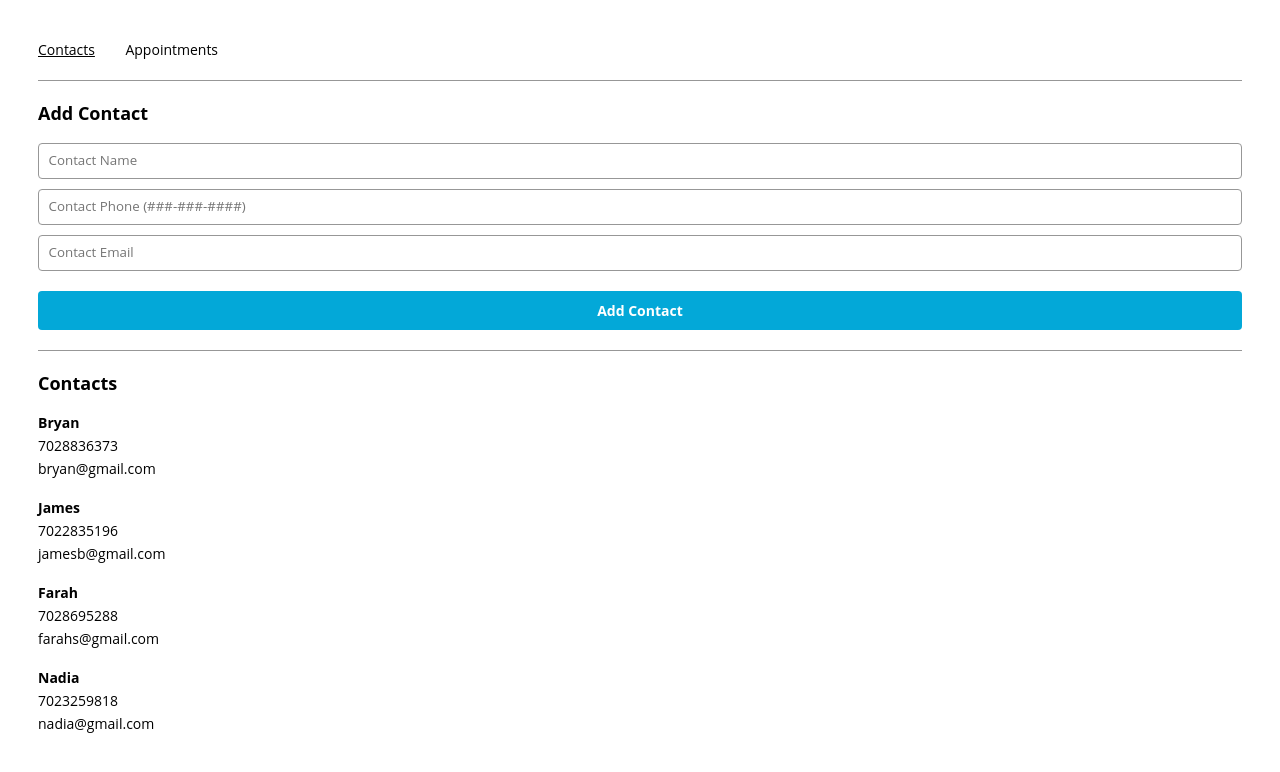
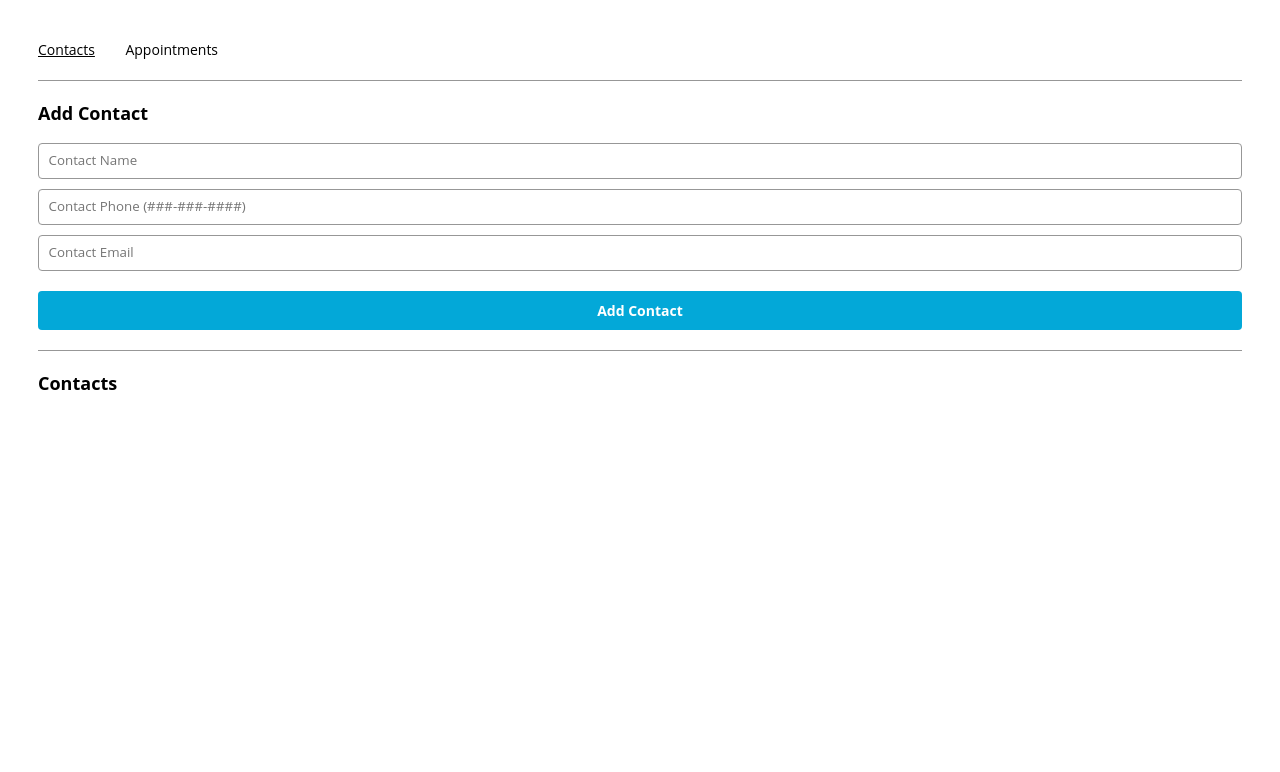
Before and after one commit to alexis-lv/REACT-APPT-PLANNER, a React (Create React App) app: page /contacts in a window 1280 px wide. Shown: the top 772 px of the page. Built offline with nearby package versions, Linux system fonts and the light colour scheme.

Commit message:
remove initial state

```diff
--- a/src/App.js
+++ b/src/App.js
@@ -5,17 +5,8 @@ import { AppointmentsPage } from "./containers/appointmentsPage/AppointmentsPage
 import { ContactsPage } from "./containers/contactsPage/ContactsPage";
 
 function App() {
- const [contacts, setContacts] = useState([
-  { name: 'Bryan', number: 7028836373, email: 'bryan@gmail.com' },
-  { name: 'James', number: 7022835196, email: 'jamesb@gmail.com'},
-  { name: 'Farah', number: 7028695288, email: 'farahs@gmail.com'},
-  { name: 'Nadia', number: 7023259818, email: 'nadia@gmail.com'}
- ]);
- const [appointments, setAppointments] = useState([
-  { title: 'Work meeting', contact: 'Bryan', date: 'Tuesday', time: '7:30pm' },
-  { title: 'Soccer Practice', contact: 'James', date: 'Sunday', time: '3:00pm' },
-  { title: 'Christmas Party', contact: 'Farah', date: 'Friday', time: '8:00pm'}
- ]);
+ const [contacts, setContacts] = useState([]);
+ const [appointments, setAppointments] = useState([]);
 
 
   const ROUTES = {
```
